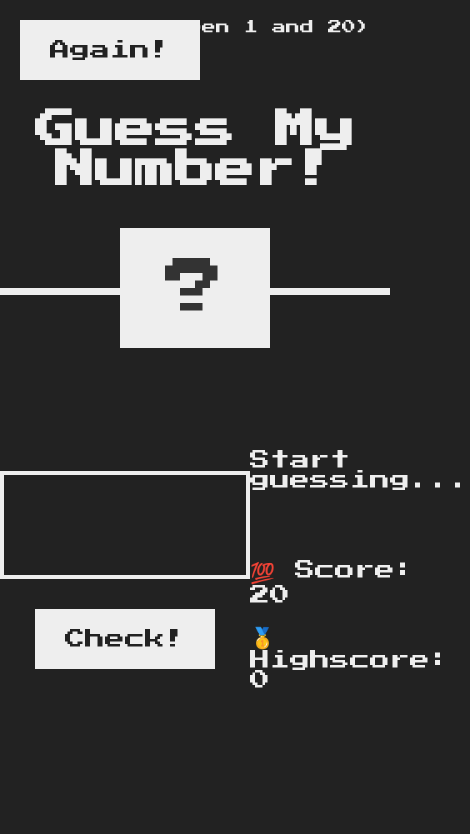
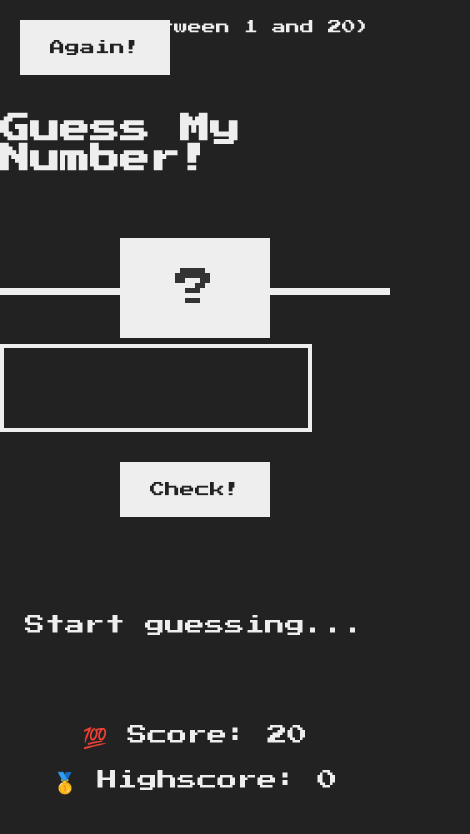
Before and after one commit to princebansal7/GuessMyNumber-JS, a plain HTML site: page index.html in a window 390 px wide. Shown: the whole page, 470 px wide, since content can reach past the window. Drawn offline with Linux system fonts and the light colour scheme.

Commit message:
made it responsive

```diff
--- a/styles.css
+++ b/styles.css
@@ -29,29 +29,24 @@ main {
   height: 65vh;
   color: #eee;
   display: flex;
+  flex-direction: column; /* Change to column for responsiveness */
   align-items: center;
   justify-content: space-around;
+  text-align: center; /* Center text for responsiveness */
 }
 
-.left {
-  width: 52rem;
-  display: flex;
-  flex-direction: column;
-  align-items: center;
-}
-
+.left,
 .right {
-  width: 52rem;
+  width: 100%; /* Make both columns full width on small screens */
   font-size: 2rem;
 }
 
 /* ELEMENTS STYLE */
 h1 {
   font-size: 4rem;
-  text-align: center;
   position: absolute;
   width: 100%;
-  top: 52%;
+  top: 50%; /* Center vertically */
   left: 50%;
   transform: translate(-50%, -50%);
 }
@@ -117,3 +112,24 @@ h1 {
 .label-score {
   margin-bottom: 2rem;
 }
+
+/* Media Queries for Responsive Design */
+@media screen and (max-width: 768px) {
+  /* Adjust styles for small screens */
+  h1 {
+    font-size: 3rem; /* Decrease header font size for small screens */
+  }
+
+  .number {
+    font-size: 4rem; /* Decrease number font size for small screens */
+  }
+
+  .guess {
+    font-size: 3rem; /* Decrease guess font size for small screens */
+    width: 80%; /* Make the guess input narrower for small screens */
+  }
+
+  .btn {
+    font-size: 1.5rem; /* Decrease button font size for small screens */
+  }
+}
```
